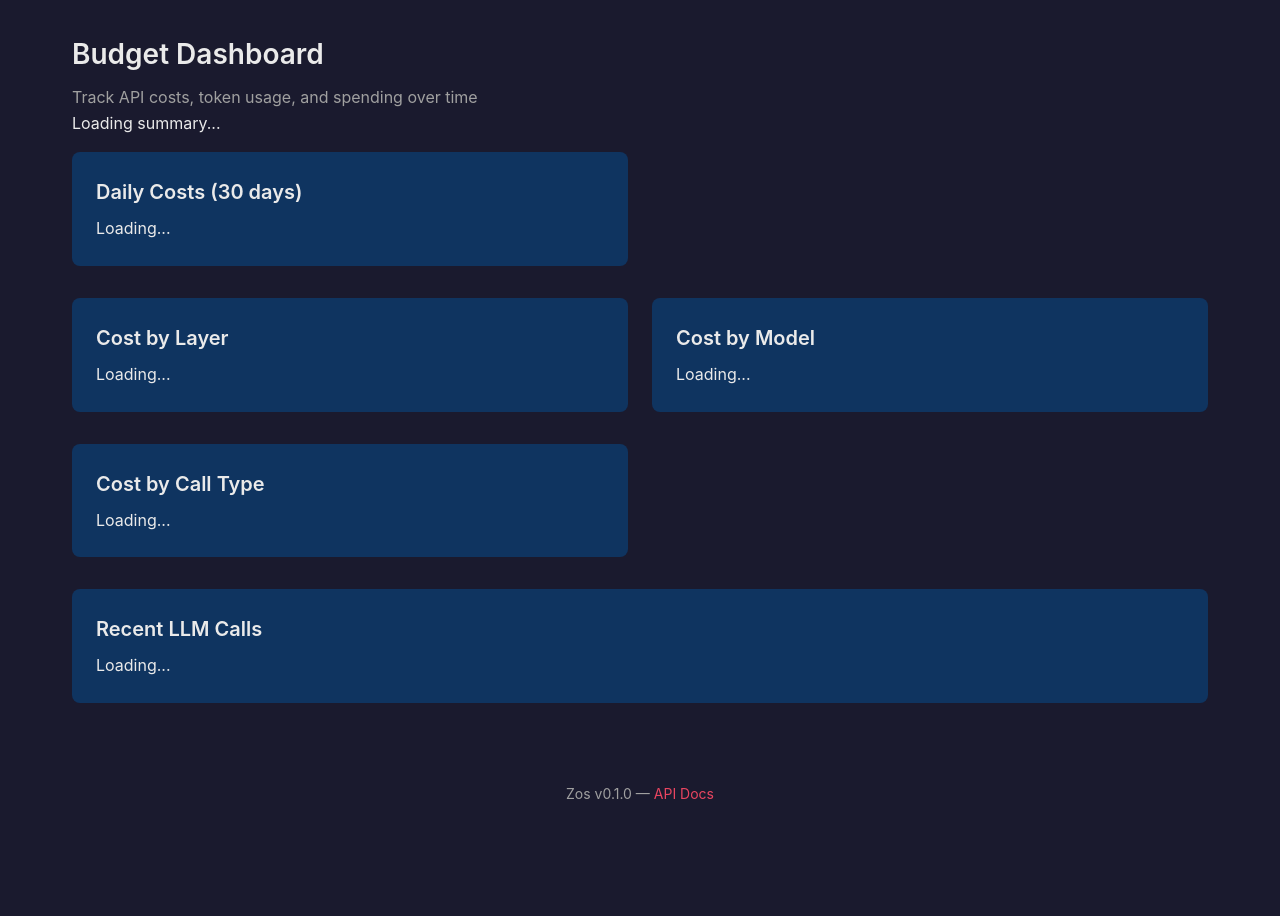
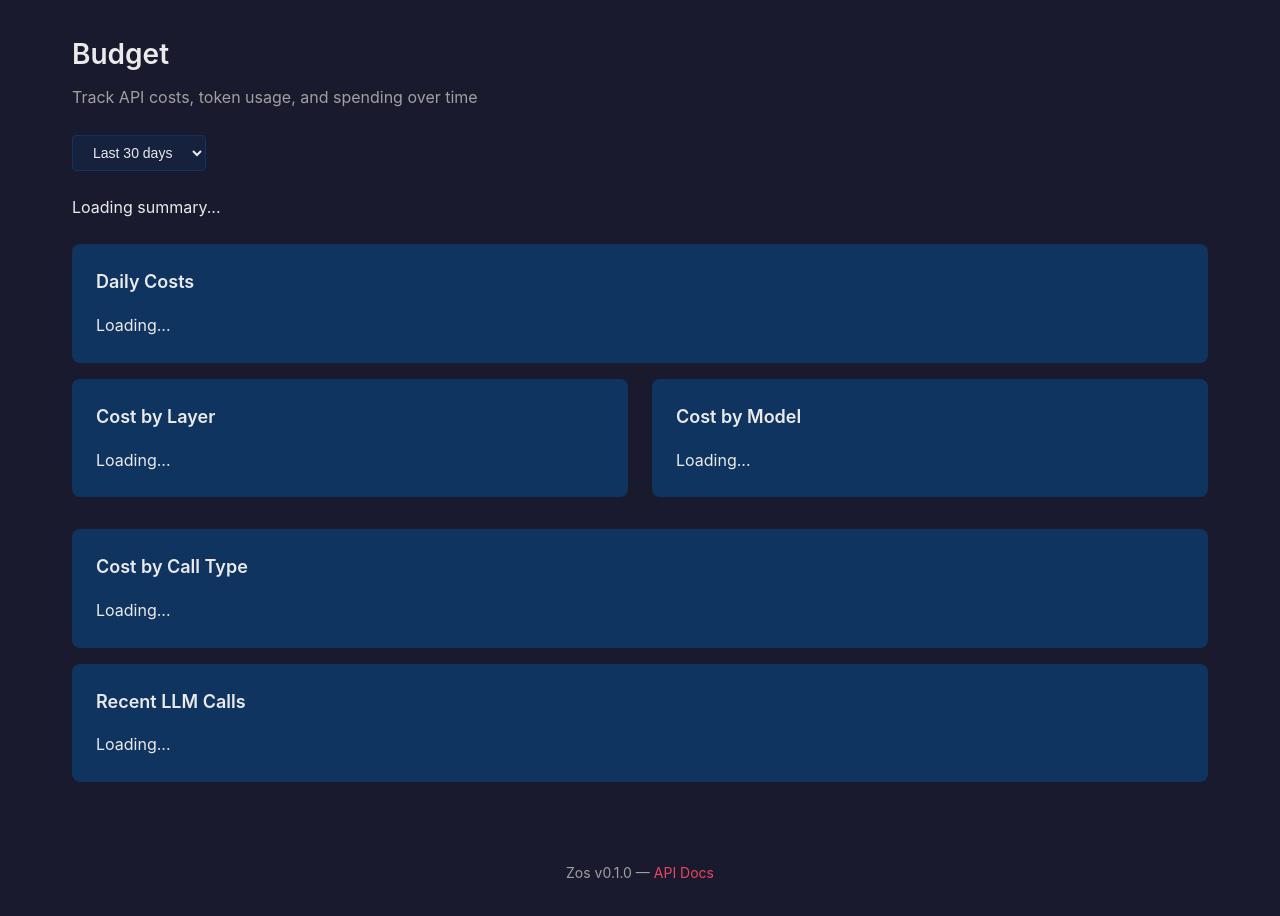
Before and after one commit to oannes23/zos, a FastAPI app: page /ui/budget in a window 1280 px wide. Shown: the part 71-987 px from the top of the page. Before the commit the page ends 870 px from the top, so only its background shows below. Run offline with FastAPI, Linux system fonts and the light colour scheme; data that the repository does not hold is empty; parts of the project's set-up code (start-up, migrations or seed data) failed here and were passed over.

Commit message:
Align all UI tabs with Topics design for visual consistency
Unify CSS classes across tabs (data-table, summary-stats, summary-stat-primary),
rewrite Insights detail into card-based detail-grid layout, replace Load More
with Previous/Next pagination in Media, add time period filter to Budget,
add entity links for authors/channels in Messages, and add category filter
to Layers browser.

Co-Authored-By: Claude Opus 4.6 <noreply@anthropic.com>

```diff
--- a/src/zos/api/ui.py
+++ b/src/zos/api/ui.py
@@ -2205,7 +2205,10 @@ async def run_detail_partial(
 
 
 @router.get("/budget", response_class=HTMLResponse)
-async def budget_page(request: Request) -> HTMLResponse:
+async def budget_page(
+    request: Request,
+    days: int = Query(30, ge=1, le=365),
+) -> HTMLResponse:
     """Budget dashboard page.
 
     Main page for viewing cost tracking, token usage,
@@ -2214,7 +2217,7 @@ async def budget_page(request: Request) -> HTMLResponse:
     return templates.TemplateResponse(
         request=request,
         name="budget/dashboard.html",
-        context={"active": "budget", "dev_mode": _get_dev_mode(request)},
+        context={"active": "budget", "dev_mode": _get_dev_mode(request), "days": days},
     )
 
 
@@ -2532,10 +2535,16 @@ async def layers_page(request: Request) -> HTMLResponse:
 
     Main page for browsing configured reflection layers.
     """
+    all_layers = _get_all_layers()
+    categories = sorted({l["category"] for l in all_layers})
     return templates.TemplateResponse(
         request=request,
         name="layers/list.html",
-        context={"active": "layers", "dev_mode": _get_dev_mode(request)},
+        context={
+            "active": "layers",
+            "dev_mode": _get_dev_mode(request),
+            "categories": categories,
+        },
     )
 
 
@@ -2543,12 +2552,16 @@ async def layers_page(request: Request) -> HTMLResponse:
 @router.get("/layers/list", response_class=HTMLResponse)
 async def layers_list_partial(
     request: Request,
+    category: Optional[str] = Query(None, description="Filter by category"),
 ) -> HTMLResponse:
     """Partial for layers card grid (htmx).
 
-    Returns HTML partial with all configured layers as cards.
+    Returns HTML partial with all configured layers as cards,
+    optionally filtered by category.
     """
     layers = _get_all_layers()
+    if category:
+        layers = [l for l in layers if l["category"] == category]
 
     return templates.TemplateResponse(
         request=request,
@@ -2898,6 +2911,13 @@ def _format_message_for_ui(message, db: "Engine") -> dict:
             else:
                 author_name = row.username
 
+    # Build topic keys for entity links
+    author_topic_key = None
+    channel_topic_key = None
+    if message.server_id:
+        author_topic_key = f"server:{message.server_id}:user:{message.author_id}"
+        channel_topic_key = f"server:{message.server_id}:channel:{message.channel_id}"
+
     return {
         "id": message.id,
         "channel_id": message.channel_id,
@@ -2906,6 +2926,8 @@ def _format_message_for_ui(message, db: "Engine") -> dict:
         "server_name": server_name,
         "author_id": message.author_id,
         "author_name": author_name,
+        "author_topic_key": author_topic_key,
+        "channel_topic_key": channel_topic_key,
         "content": message.content,
         "created_at": message.created_at,
         "temporal_marker": relative_time(message.created_at),
@@ -3002,6 +3024,13 @@ def _format_messages_batch_for_ui(messages, db: "Engine") -> list[dict]:
     # Build formatted dicts using resolved names
     results = []
     for message in messages:
+        # Build topic keys for entity links
+        author_topic_key = None
+        channel_topic_key = None
+        if message.server_id:
+            author_topic_key = f"server:{message.server_id}:user:{message.author_id}"
+            channel_topic_key = f"server:{message.server_id}:channel:{message.channel_id}"
+
         results.append({
             "id": message.id,
             "channel_id": message.channel_id,
@@ -3010,6 +3039,8 @@ def _format_messages_batch_for_ui(messages, db: "Engine") -> list[dict]:
             "server_name": server_names.get(message.server_id) if message.server_id else None,
             "author_id": message.author_id,
             "author_name": author_names.get(message.author_id),
+            "author_topic_key": author_topic_key,
+            "channel_topic_key": channel_topic_key,
             "content": message.content,
             "created_at": message.created_at,
             "temporal_marker": relative_time(message.created_at),
--- a/src/zos/ui/static/style.css
+++ b/src/zos/ui/static/style.css
@@ -504,6 +504,7 @@ a:hover {
     margin-bottom: 1.5rem;
 }
 
+/* DEPRECATED: use .summary-stats */
 .stats-cards {
     display: flex;
     gap: 1rem;
@@ -1205,7 +1206,7 @@ a:hover {
    Budget Dashboard Styles
    ============================================================================= */
 
-/* Budget Stats Cards - Summary row */
+/* DEPRECATED: use .summary-stats */
 .budget-stats-cards {
     display: flex;
     gap: 1rem;
@@ -1218,6 +1219,7 @@ a:hover {
     min-width: 140px;
 }
 
+/* DEPRECATED: use .summary-stat-primary */
 .budget-stat-primary {
     border-left: 4px solid var(--accent);
 }
@@ -1625,3 +1627,79 @@ a:hover {
     color: var(--accent-hover);
     text-decoration: underline;
 }
+
+/* =============================================================================
+   Unified Base Classes
+   ============================================================================= */
+
+/* .data-table — Base table styling for all tab tables */
+.data-table {
+    width: 100%;
+    border-collapse: collapse;
+    background: var(--bg-card);
+    border-radius: 8px;
+    overflow: hidden;
+}
+
+.data-table th {
+    background: var(--bg-secondary);
+    font-weight: 500;
+    text-transform: uppercase;
+    font-size: 0.75rem;
+    letter-spacing: 0.05em;
+}
+
+.data-table td {
+    overflow: hidden;
+    text-overflow: ellipsis;
+    white-space: nowrap;
+}
+
+.data-table tbody tr {
+    transition: background 0.1s;
+}
+
+.data-table tbody tr:hover {
+    background: var(--bg-secondary);
+}
+
+/* .summary-stats — Flex row of stat cards */
+.summary-stats {
+    display: flex;
+    gap: 1rem;
+    flex-wrap: wrap;
+    margin-bottom: 1.5rem;
+}
+
+.summary-stats .stat-card {
+    flex: 1;
+    min-width: 140px;
+}
+
+/* .summary-stat-primary — Left accent border + larger value */
+.summary-stat-primary {
+    border-left: 4px solid var(--accent);
+}
+
+.summary-stat-primary .stat-value {
+    color: var(--accent);
+    font-size: 2rem;
+}
+
+/* .message-meta — Semantic alias for run-metrics in message detail */
+.message-meta {
+    background: var(--bg-secondary);
+    border-radius: 4px;
+    padding: 0.5rem;
+}
+
+.message-meta .metric-row {
+    display: flex;
+    justify-content: space-between;
+    padding: 0.5rem;
+    border-bottom: 1px solid var(--bg-card);
+}
+
+.message-meta .metric-row:last-child {
+    border-bottom: none;
+}
--- a/src/zos/ui/templates/budget/_summary.html
+++ b/src/zos/ui/templates/budget/_summary.html
@@ -1,5 +1,5 @@
-<div class="budget-stats-cards">
-    <div class="stat-card budget-stat-primary">
+<div class="summary-stats">
+    <div class="stat-card summary-stat-primary">
         <span class="stat-value">{{ summary.total_cost_usd | format_cost }}</span>
         <span class="stat-label">Total Cost ({{ summary.days }}d)</span>
     </div>
--- a/src/zos/ui/templates/budget/dashboard.html
+++ b/src/zos/ui/templates/budget/dashboard.html
@@ -2,53 +2,69 @@
 {% block title %}Budget — Zos{% endblock %}
 
 {% block content %}
-<h1>Budget Dashboard</h1>
-<p class="text-muted">Track API costs, token usage, and spending over time</p>
+<div class="page-header">
+    <div>
+        <h1>Budget</h1>
+        <p class="text-muted">Track API costs, token usage, and spending over time</p>
+    </div>
+</div>
 
-<div class="budget-summary" hx-get="/ui/budget/summary?days=30" hx-trigger="load">
+<div class="filters">
+    <select name="days" onchange="window.location.search='?days='+this.value">
+        <option value="7"{% if days == 7 %} selected{% endif %}>Last 7 days</option>
+        <option value="30"{% if days == 30 %} selected{% endif %}>Last 30 days</option>
+        <option value="90"{% if days == 90 %} selected{% endif %}>Last 90 days</option>
+    </select>
+</div>
+
+<div class="summary-stats" hx-get="/ui/budget/summary?days={{ days }}" hx-trigger="load">
     Loading summary...
 </div>
 
-<div class="budget-grid mt-2">
+<div class="card mt-2">
+    <div class="card-header">
+        <span class="card-title">Daily Costs</span>
+    </div>
+    <div hx-get="/ui/budget/daily?days={{ days }}" hx-trigger="load">
+        Loading...
+    </div>
+</div>
+
+<div class="dashboard-split mt-2">
     <div class="card">
-        <h3>Daily Costs (30 days)</h3>
-        <div hx-get="/ui/budget/daily?days=30" hx-trigger="load">
+        <div class="card-header">
+            <span class="card-title">Cost by Layer</span>
+        </div>
+        <div hx-get="/ui/budget/by-layer?days={{ days }}" hx-trigger="load">
+            Loading...
+        </div>
+    </div>
+
+    <div class="card">
+        <div class="card-header">
+            <span class="card-title">Cost by Model</span>
+        </div>
+        <div hx-get="/ui/budget/by-model?days={{ days }}" hx-trigger="load">
             Loading...
         </div>
     </div>
 </div>
 
-<div class="budget-grid mt-2">
-    <div class="card">
-        <h3>Cost by Layer</h3>
-        <div hx-get="/ui/budget/by-layer?days=30" hx-trigger="load">
-            Loading...
-        </div>
+<div class="card mt-2">
+    <div class="card-header">
+        <span class="card-title">Cost by Call Type</span>
     </div>
-
-    <div class="card">
-        <h3>Cost by Model</h3>
-        <div hx-get="/ui/budget/by-model?days=30" hx-trigger="load">
-            Loading...
-        </div>
+    <div hx-get="/ui/budget/by-call-type?days={{ days }}" hx-trigger="load">
+        Loading...
     </div>
 </div>
 
-<div class="budget-grid mt-2">
-    <div class="card">
-        <h3>Cost by Call Type</h3>
-        <div hx-get="/ui/budget/by-call-type?days=30" hx-trigger="load">
-            Loading...
-        </div>
+<div class="card mt-2">
+    <div class="card-header">
+        <span class="card-title">Recent LLM Calls</span>
     </div>
-</div>
-
-<div class="mt-2">
-    <div class="card">
-        <h3>Recent LLM Calls</h3>
-        <div id="calls-list" hx-get="/ui/budget/calls?days=30" hx-trigger="load">
-            Loading...
-        </div>
+    <div id="calls-list" hx-get="/ui/budget/calls?days={{ days }}" hx-trigger="load">
+        Loading...
     </div>
 </div>
 {% endblock %}
--- a/src/zos/ui/templates/insights/list.html
+++ b/src/zos/ui/templates/insights/list.html
@@ -3,7 +3,10 @@
 
 {% block content %}
 <div class="page-header">
-    <h1>Insights</h1>
+    <div>
+        <h1>Insights</h1>
+        <p class="text-muted">Reflections, observations, and synthesized understanding</p>
+    </div>
     <div class="page-actions">
         <input type="search"
                name="q"
--- a/src/zos/ui/templates/media/_stats.html
+++ b/src/zos/ui/templates/media/_stats.html
@@ -1,5 +1,5 @@
-<div class="budget-stats-cards">
-    <div class="stat-card budget-stat-primary">
+<div class="summary-stats">
+    <div class="stat-card summary-stat-primary">
         <span class="stat-value">{{ stats.links_fetched | format_number }}</span>
         <span class="stat-label">Links Fetched ({{ stats.days }}d)</span>
     </div>
@@ -20,7 +20,7 @@
 {% if stats.top_domains %}
 <div class="mt-2">
     <h4>Top Domains</h4>
-    <table class="table">
+    <table class="data-table">
         <thead>
             <tr>
                 <th>Domain</th>
--- a/src/zos/ui/templates/messages/list.html
+++ b/src/zos/ui/templates/messages/list.html
@@ -3,7 +3,10 @@
 
 {% block content %}
 <div class="page-header">
-    <h1>Messages</h1>
+    <div>
+        <h1>Messages</h1>
+        <p class="text-muted">Observed conversations from Discord</p>
+    </div>
     <div class="page-actions">
         <input type="search"
                name="q"
--- a/src/zos/ui/templates/runs/_list.html
+++ b/src/zos/ui/templates/runs/_list.html
@@ -1,4 +1,4 @@
-<table class="runs-table">
+<table class="runs-table data-table">
     <thead>
         <tr>
             <th>Time</th>
--- a/src/zos/ui/templates/runs/_stats.html
+++ b/src/zos/ui/templates/runs/_stats.html
@@ -1,4 +1,4 @@
-<div class="stats-cards">
+<div class="summary-stats">
     <div class="stat-card">
         <span class="stat-value">{{ stats.total_runs }}</span>
         <span class="stat-label">Total Runs (7d)</span>
```
Also changed, not shown: src/zos/ui/templates/insights/detail.html (+72 -46 lines), src/zos/ui/templates/layers/list.html (+13 -1 lines), src/zos/ui/templates/media/_images.html (+14 -7 lines), src/zos/ui/templates/media/_links.html (+15 -8 lines), src/zos/ui/templates/media/dashboard.html (+14 -14 lines), src/zos/ui/templates/messages/_detail.html (+14 -4 lines), src/zos/ui/templates/messages/_list.html (+15 -3 lines), tests/test_ui_budget.py (+1 -1 lines).
